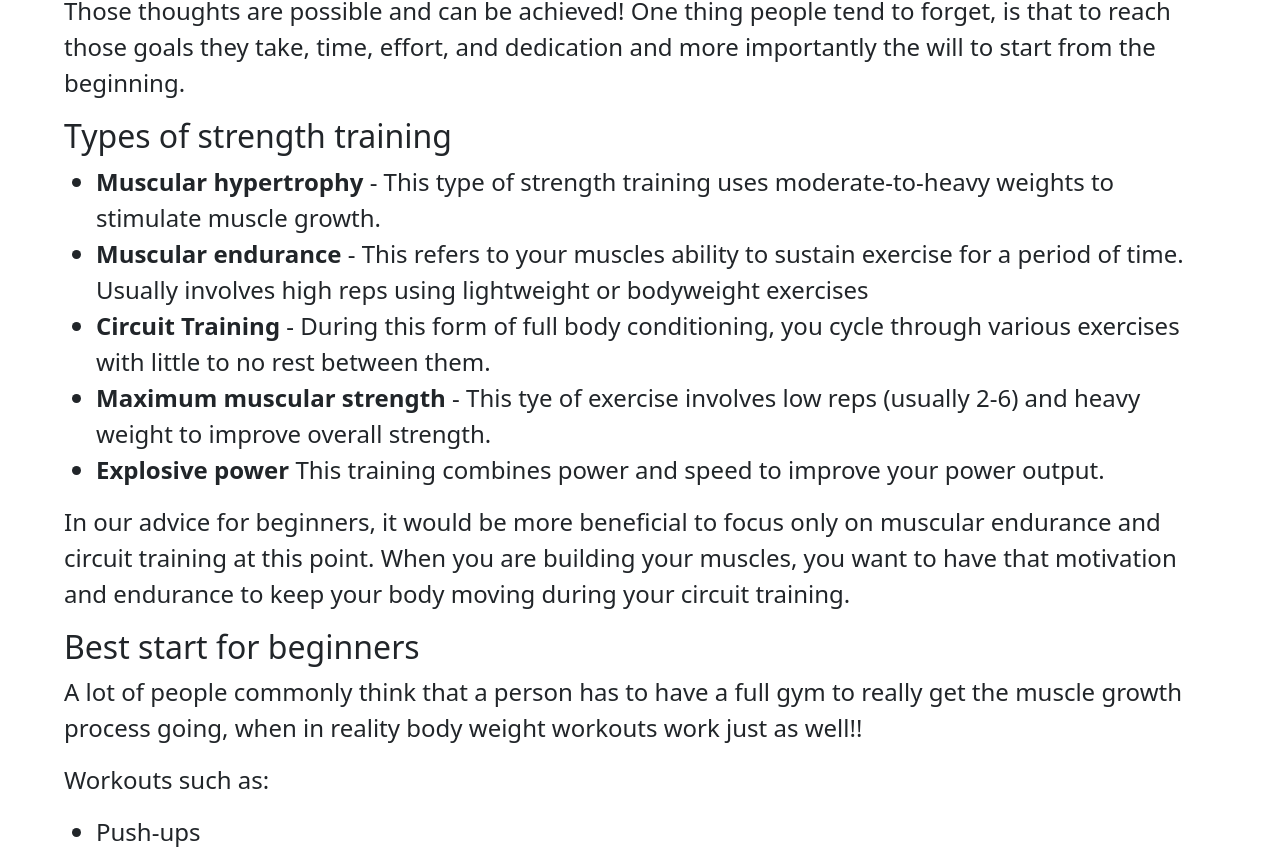
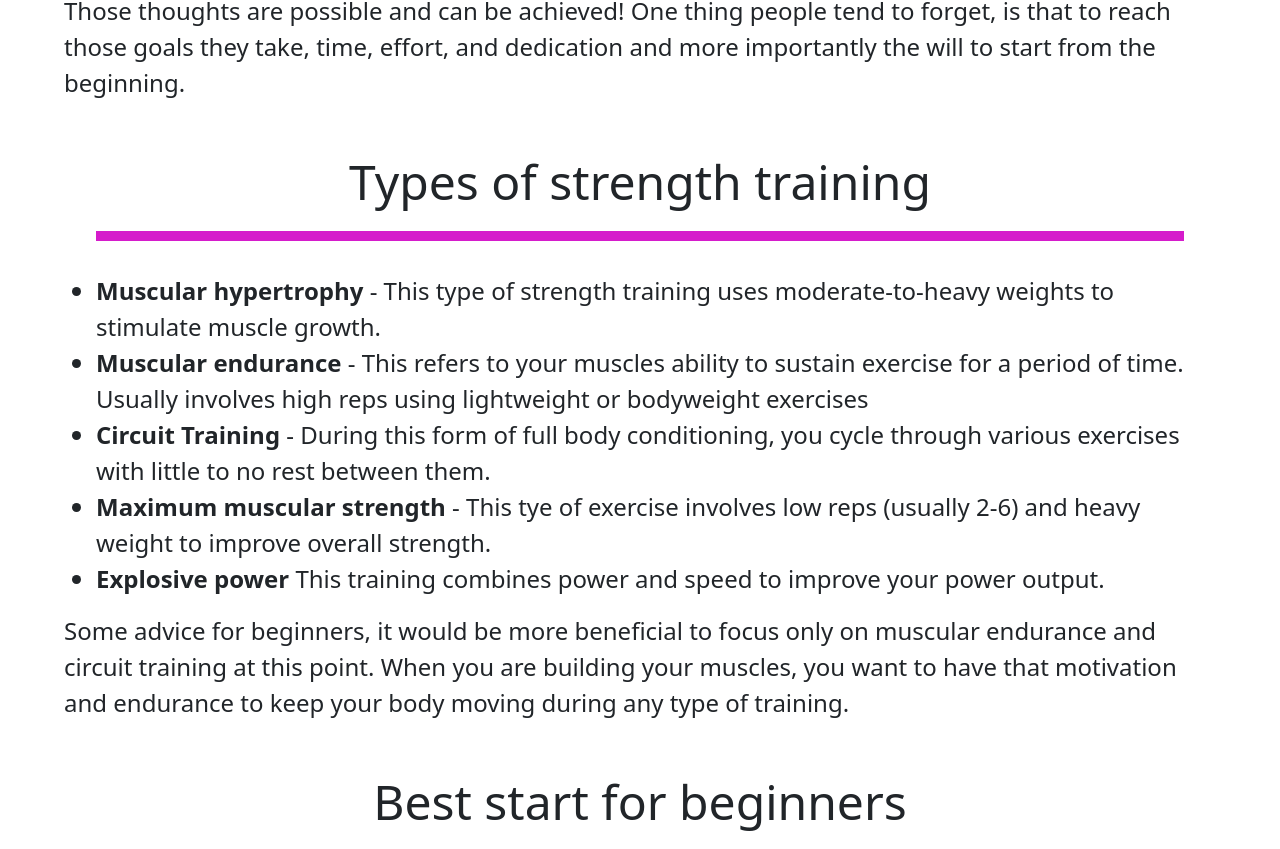
Before and after one commit to calvinalee2006/Beginners-guide-to-fitness, a React (Create React App) app: page /Stretching/Cardio/WeightTraining in a window 1280 px wide. Shown: the part 928-1777 px from the top of the page. Built offline with nearby package versions, Linux system fonts and the light colour scheme.

Commit message:
small changes

```diff
--- a/src/components/WeightTraining/WeightTraining.js
+++ b/src/components/WeightTraining/WeightTraining.js
@@ -23,7 +23,8 @@ import DummbellPress from "./WeightTrainingImages/dumbbellPress.jpg"
       </p>
       </div>
 
-      <h2>Types of strength training</h2>
+      <h2 className ="typesOfStrength">Types of strength training</h2>
+
       <ul>
       <li><b>Muscular hypertrophy</b> - This type of strength training uses moderate-to-heavy weights to stimulate muscle growth.</li>
       <li><b>Muscular endurance</b> - This refers to your muscles ability to sustain exercise for a period of time. Usually involves high reps
@@ -32,13 +33,12 @@ import DummbellPress from "./WeightTrainingImages/dumbbellPress.jpg"
       <li><b>Maximum muscular strength</b> - This tye of exercise involves low reps (usually 2-6) and heavy weight to improve overall strength.</li>
       <li><b>Explosive power</b> This training combines power and speed to improve your power output.</li>
       </ul>
-      <p>In our advice for beginners, it would be more beneficial to focus only on muscular endurance and circuit training at this point. When you are building your muscles,
-        you want to have that motivation and endurance to keep your body moving during your circuit training.
+      <p>Some advice for beginners, it would be more beneficial to focus only on muscular endurance and circuit training at this point. When you are building your muscles,
+        you want to have that motivation and endurance to keep your body moving during any type of training.
       </p>
 
-      <h2>Best start for beginners</h2>
+      <h2 className ="startForBegin">Best start for beginners</h2>
       <p>A lot of people commonly think that a person has to have a full gym to really get the muscle growth process going, when in reality body weight workouts work just as well!!</p>
-      <p>Workouts such as:</p>
       <ul>
         <li>Push-ups</li>
         <li>Squats</li>
@@ -48,7 +48,7 @@ import DummbellPress from "./WeightTrainingImages/dumbbellPress.jpg"
         <li>Crunches</li>
         <li>Sit-ups</li>
       </ul>
-      <p>All of the workouts in the example are great great to use in a circuit</p>
+      <p>All of the workouts in the example are great to use in a circuit</p>
       <p>A example of a circuit would be something like</p>
       <p>5 rounds</p>
       <ul>
@@ -75,7 +75,7 @@ import DummbellPress from "./WeightTrainingImages/dumbbellPress.jpg"
         <li>1 minute plank</li>
       </ul>
 
-      <h2>There are many advantages of strength training such as:</h2>
+      <h2 className="startForBegin" >Advantages of strength training</h2>
       <ol>
         <li>Makes you stronger</li>
         <li>Burs calories efficiently</li>
--- a/src/styles.css
+++ b/src/styles.css
@@ -263,3 +263,21 @@
 .firstStrengthP {
     margin-top: 2rem;
 }
+
+.typesOfStrength {
+    text-align: center;
+    font-size: 3rem;
+    margin-bottom: 2rem;
+    border-bottom: solid 10px #d51ccb;
+    padding: 20px;
+    margin: 2rem;
+}
+
+.startForBegin {
+    text-align: center;
+    font-size: 3rem;
+    margin-bottom: 2rem;
+    border-bottom: solid 10px #d51ccb;
+    padding: 20px;
+    margin: 2rem;
+}
```
